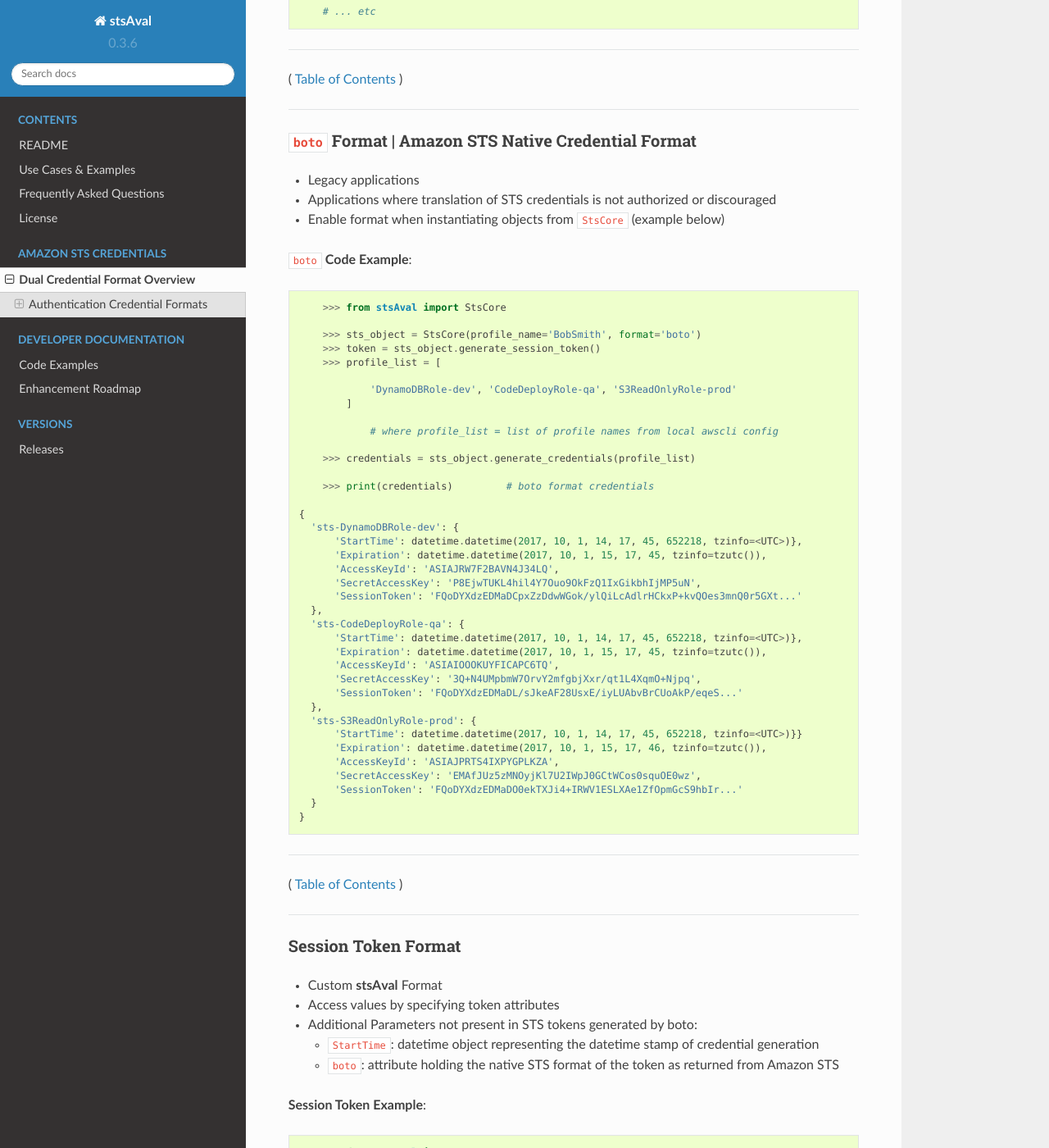
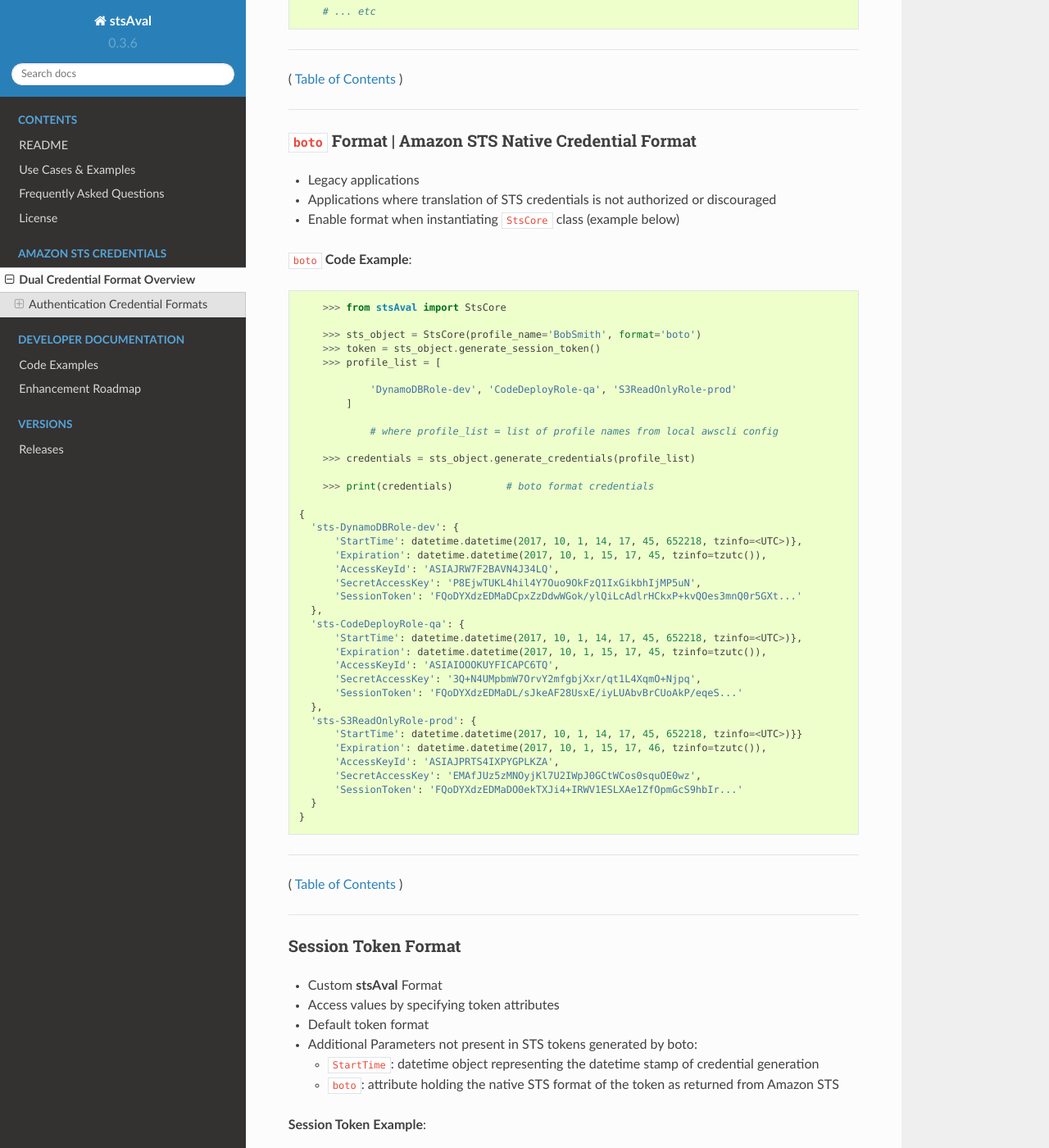
Before and after one commit to fstab50/stslib, a Sphinx documentation site: the page built from docs/source/primer/credential-format-overview.rst, in a window 1280 px wide and 1400 px high, scrolled down 1766 px. Shown: the whole window at 82% size. Built offline with Sphinx 7.4.7 and the Read the Docs theme 2.0.0, drawn with Linux system fonts in a browser that asks for light colours; some of the changed text lies outside the part shown.

Commit message:
autogen docs: source updates

```diff
--- a/docs/source/primer/credential-format-overview.rst
+++ b/docs/source/primer/credential-format-overview.rst
@@ -107,7 +107,7 @@ stsAval `vault` Format (DEFAULT)
 -  Legacy applications
 -  Applications where translation of STS credentials is not authorized
    or discouraged
--  Enable format when instantiating objects from ``StsCore`` (example
+-  Enable format when instantiating ``StsCore`` class (example
    below)
 
 ``boto`` **Code Example**:
@@ -164,6 +164,7 @@ Session Token Format
 
 -  Custom **stsAval** Format
 -  Access values by specifying token attributes
+-  Default token format
 -  Additional Parameters not present in STS tokens generated by boto:
 
    -  ``StartTime``: datetime object representing the datetime stamp of
```
Also changed, not shown: other parts of docs/source/primer/credential-format-overview.rst (+1 -1 lines).
